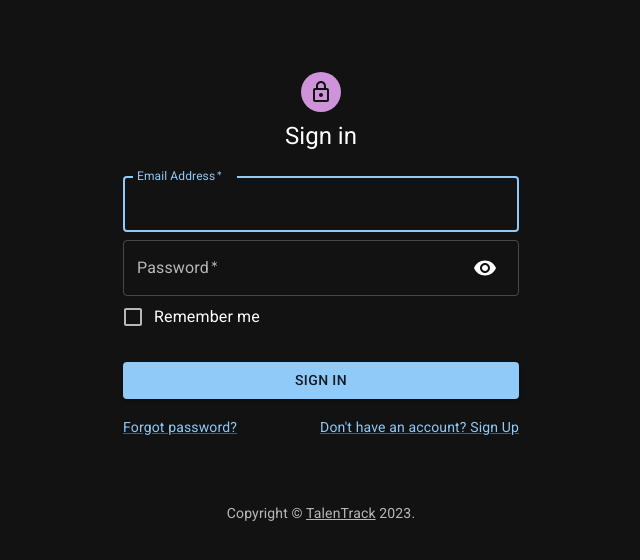
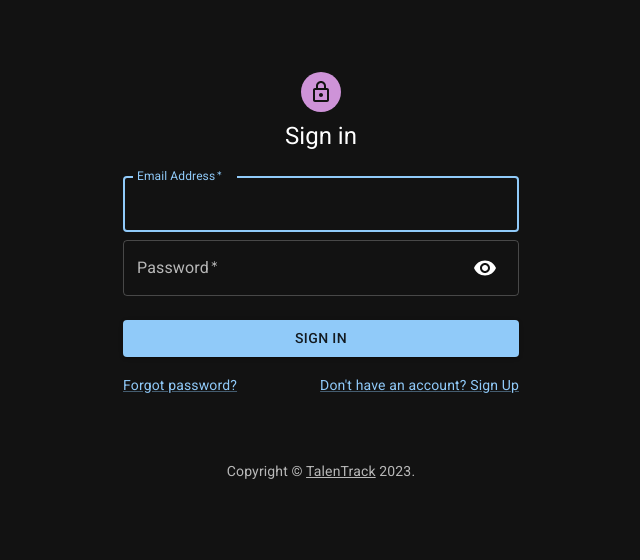
Before and after one commit to its-kaushik/TalenTrack-ATS, a React (Create React App) app in the folder client/: page / in a window 1280 px wide. Shown: the top 560 px of the page, without its empty margins (319-959 px from the left). Built offline with nearby package versions, Linux system fonts and the light colour scheme.

Commit message:
removed save login option

```diff
--- a/client/src/Pages/Login/Login.jsx
+++ b/client/src/Pages/Login/Login.jsx
@@ -256,7 +256,7 @@ const Login = () => {
             />
           </FormControl>
 
-          <FormControlLabel
+          {/* <FormControlLabel
             control={
               <Checkbox
                 value="remember"
@@ -267,7 +267,7 @@ const Login = () => {
               />
             }
             label="Remember me"
-          />
+          /> */}
           <Button
             type="submit"
             fullWidth
--- a/client/src/Utils/constants.js
+++ b/client/src/Utils/constants.js
@@ -1,5 +1,5 @@
-//const baseUrl = "/v1";
-const baseUrl = "http://localhost:8000/v1";
+const baseUrl = "/v1";
+//const baseUrl = "http://localhost:8000/v1";
 const baseDataUrl = "/uploads";
 
 module.exports = {
```
